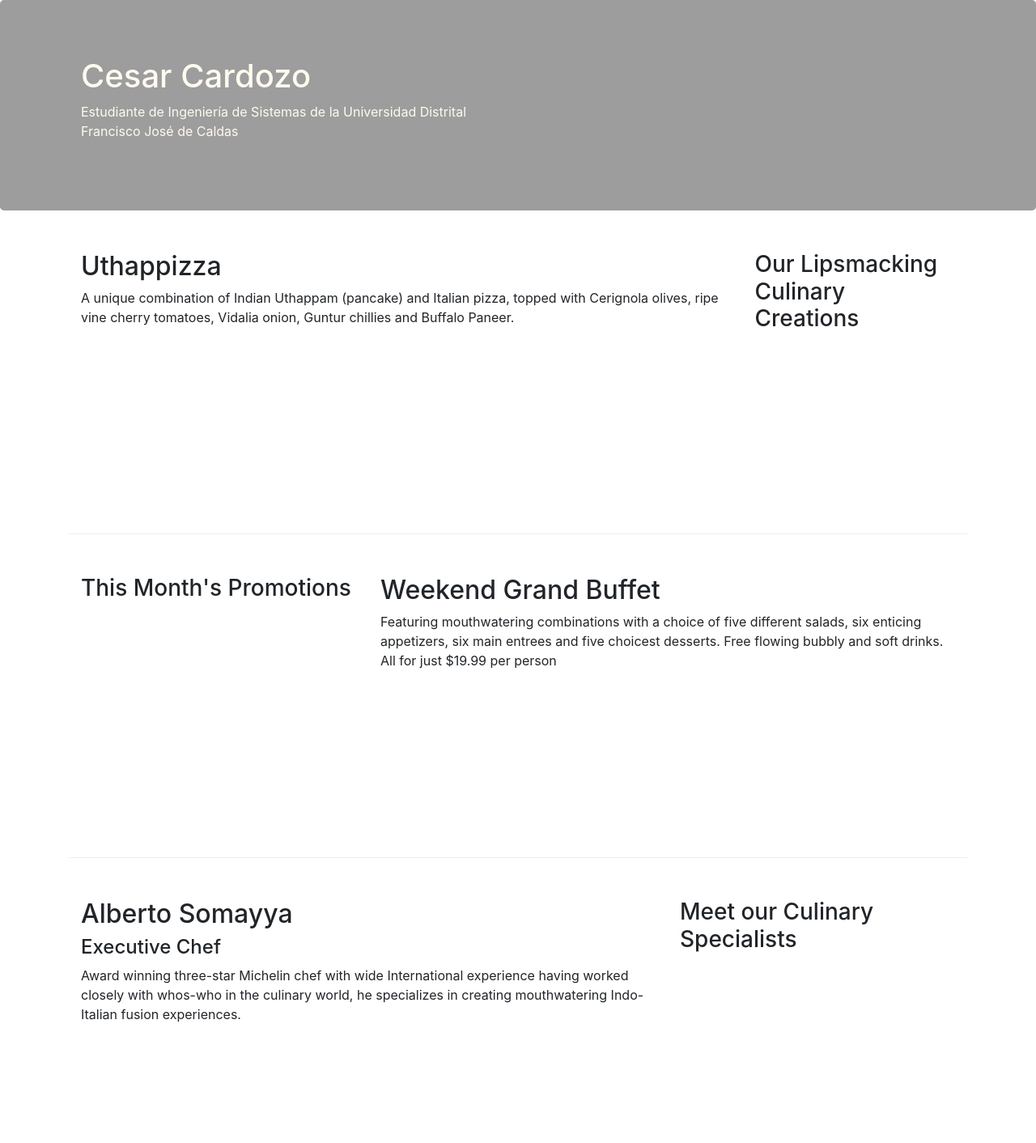
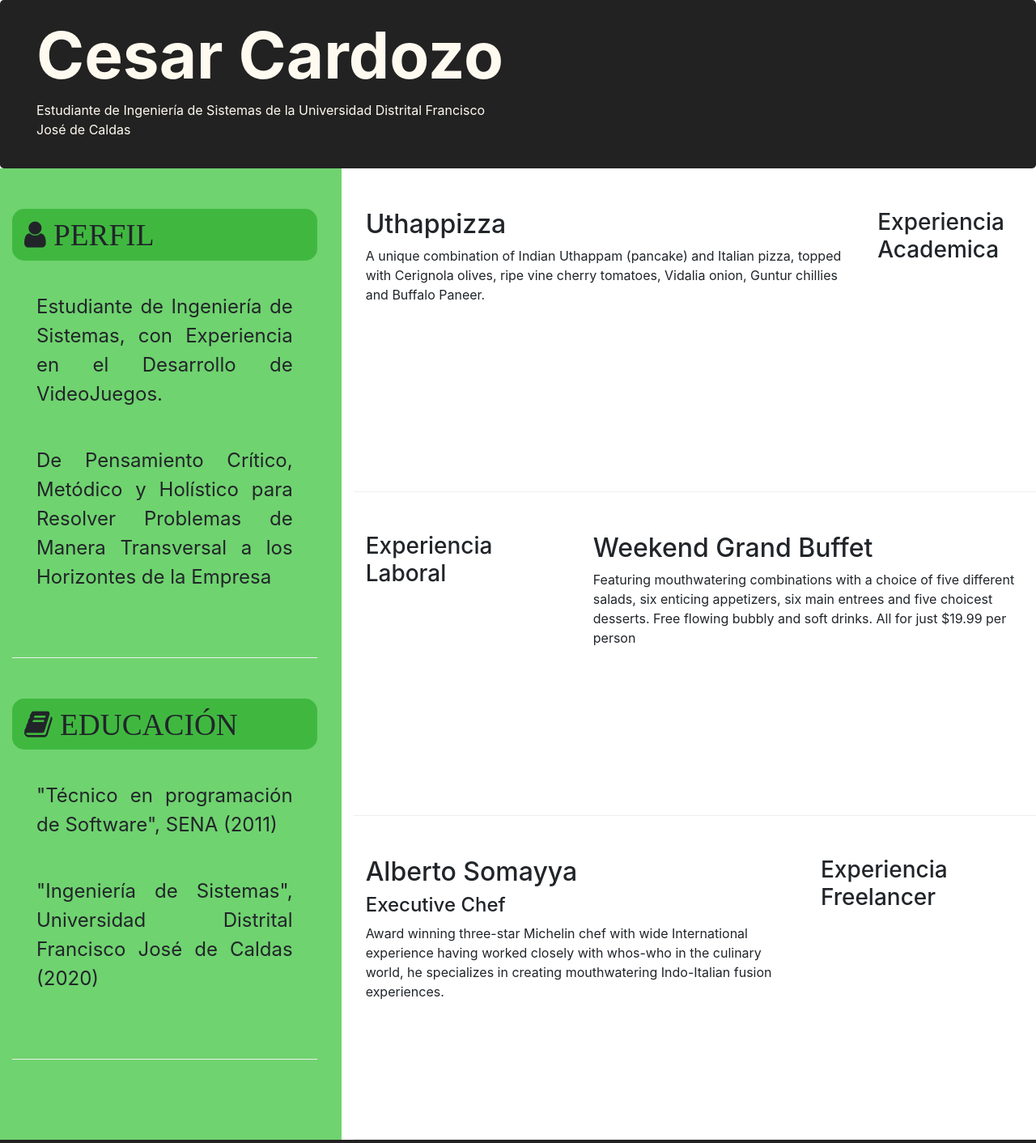
Before and after one commit to IntyKillaRaymi/IntyKillaRaymi.github.io, a website: page index.html in a window 1280 px wide. Shown: the top 1412 px of the page at 81% size. Drawn offline with nearby package versions, Linux system fonts and the light colour scheme.

Commit message:
Working On CV

```diff
--- a/Styles/Style.css
+++ b/Styles/Style.css
@@ -15,20 +15,40 @@
 }
 
 .footer{
-    background-color: #D1C4E9;
+    background: #222222;
+    color: floralwhite;
     margin: 0px auto;
     padding: 20px 0px 20px 0px;
 }
 
 .jumbotron{
-    padding: 70px 30px 70px 30px;
+    padding: 20px 30px 20px 30px;
     margin: 0px auto;
-    background: #9D9D9D;
+
+    font-size: 1u;
+
+    background: #222222;
     color: floralwhite;
 }
 
-.address{
-    font-size: 80%;
-    margin: 0px;
-    color: #0F0F0F;
+.jumbotron h1{
+    font-size: 500%;
+    font-weight: bold;
 }
+
+aside{
+    background-color: #6FD36F;
+    padding: 1u;
+}
+
+aside h3{
+    background-color: #40B840;
+    padding: 15px 15px;
+    border-radius: 15px;
+    margin: auto;
+}
+
+aside p{
+    padding: 15px 30px;
+    font-size: 150%;
+}
--- a/index.html
+++ b/index.html
@@ -14,22 +14,45 @@
 <body>
 
     <header class="jumbotron">
-        <div class="container">
             <div class="row row-header">
-                <div class="col-12 col-sm-6">
+                <div class="col-10 col-sm-6">
                     <h1>Cesar Cardozo</h1>
                     <p>Estudiante de Ingeniería de Sistemas de la Universidad Distrital Francisco José de Caldas</p>
                 </div>
                 <div>
                 </div>
             </div>
-        </div>
     </header>
 
+    <div class="row">
+        <aside class="col-4">
             <div class="container">
+                <div class="row row-content">
+                    <div id="Perfil" class="text-justify">
+                        <h3><i class="fa fa-user fa-lg">  PERFIL</i></h3>
+                        <br>
+                        <p>Estudiante de Ingeniería de Sistemas, con Experiencia en el Desarrollo de VideoJuegos. </p>
+                        <p>De Pensamiento Crítico, Metódico y Holístico para Resolver Problemas de Manera Transversal a los Horizontes de la Empresa</p>
+                    </div>
+                </div>
+            </div>
+
+            <div class="container">
+                <div class="row row-content">
+                    <div id="Educacion" class="text-justify">
+                        <h3><i class="fa fa-book fa-lg">  EDUCACIÓN</i></h3>
+                        <br>
+                        <p>"Técnico en programación de Software",  SENA (2011)</p>
+                        <p>"Ingeniería de Sistemas", Universidad Distrital Francisco José de Caldas (2020)</p>
+                    </div>
+                </div>
+            </div>
+
+        </aside>
+        <div class="col-8">
             <div class="row row-content aling-items-center">
                 <div class="col-12 col-sm-4 order-sm-last col-md-3">
-                <h3>Our Lipsmacking Culinary Creations</h3>
+                    <h3>Experiencia Academica</h3>
                 </div>
                 <div class="col col-sm order-sm-first col-md">
                     <h2>Uthappizza</h2>
@@ -37,10 +60,9 @@
                 </div>
             </div>
 
-
             <div class="row row-content aling-items-center">
                 <div class="col-12 col-sm-4 order-sm-first col-md-4">
-                <h3>This Month's Promotions</h3>
+                    <h3>Experiencia Laboral</h3>
                 </div>
                 <div class="col col-sm order-sm-last col-md">
                     <h2>Weekend Grand Buffet</h2>
@@ -50,12 +72,13 @@
 
             <div class="row row-content aling-items-center">
                 <div class="col-12 col-sm-4 order-sm-last col-md-4">
-                <h3>Meet our Culinary Specialists</h3>
+                    <h3>Experiencia Freelancer</h3>
                 </div>
                 <div class="col col-sm order-sm-first col-md">
                     <h2>Alberto Somayya</h2>
                     <h4>Executive Chef</h4>
                     <p>Award winning three-star Michelin chef with wide International experience having worked closely with whos-who in the culinary world, he specializes in creating mouthwatering Indo-Italian fusion experiences. </p>
+                </div>
             </div>
         </div>
     </div>
```
Lines whose indentation alone changed are shown as unchanged.
